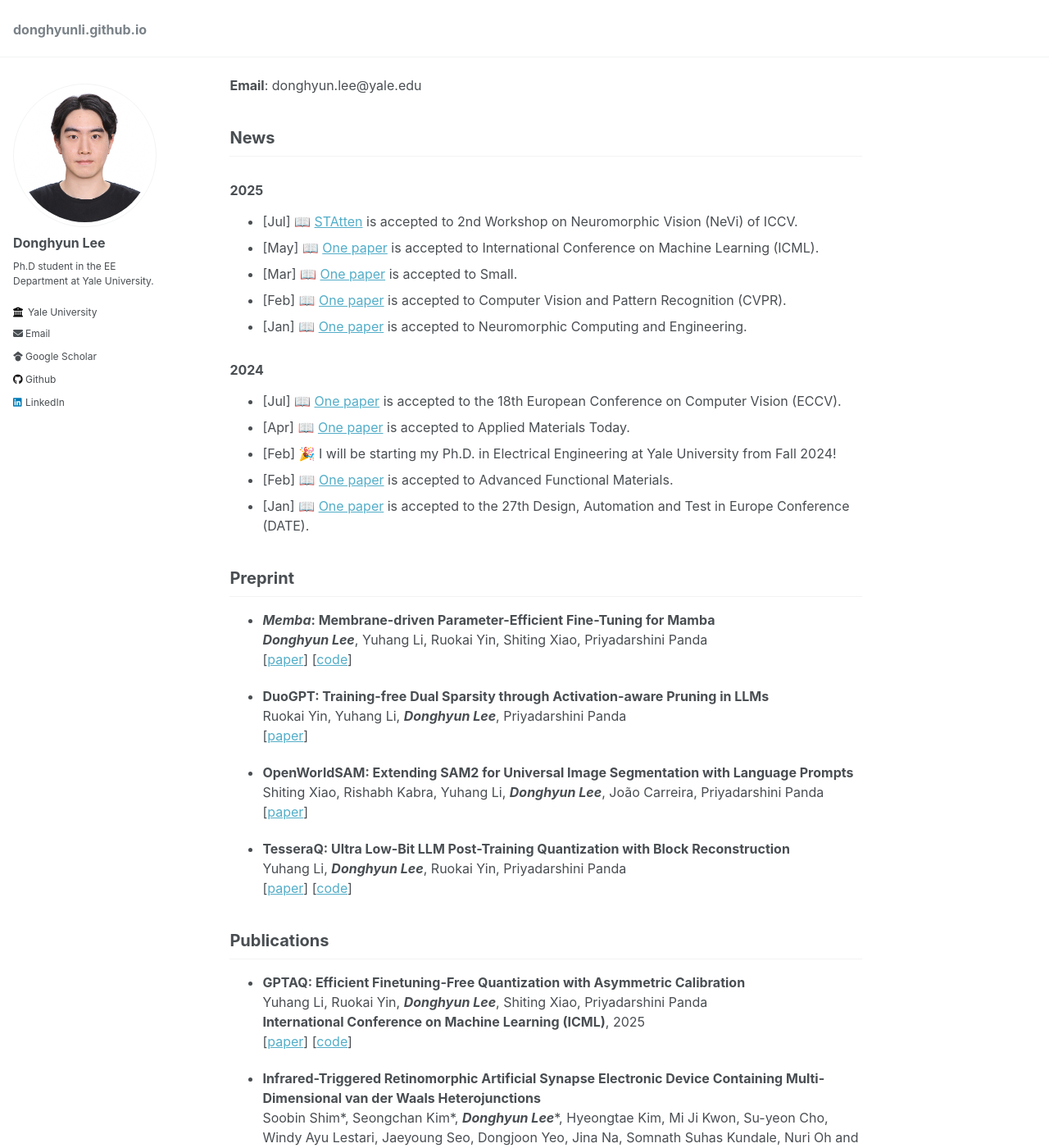
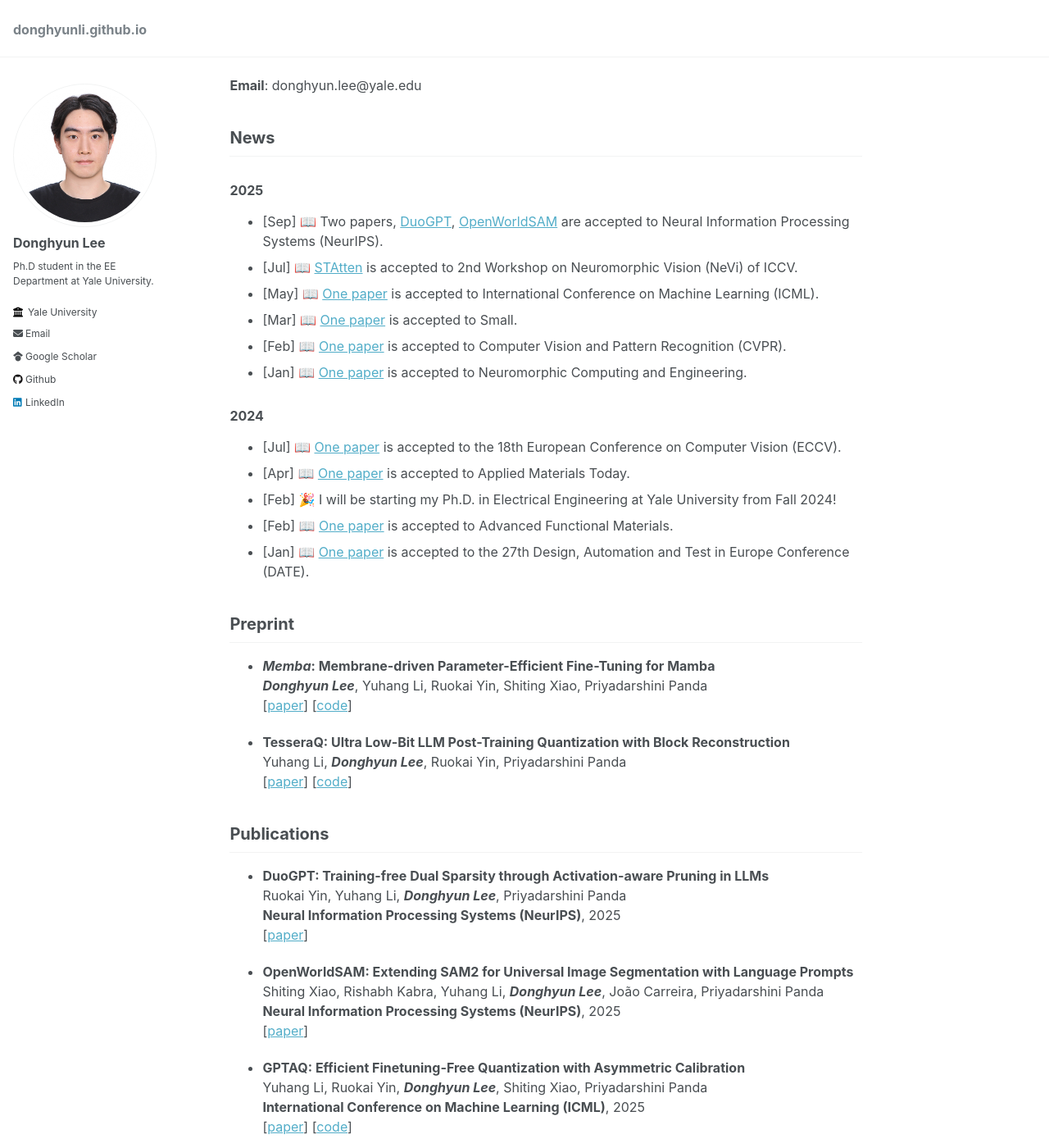
Before and after one commit to donghyunli/donghyunli.github.io, a Jekyll site: the page built from _pages/about.md, in a window 1280 px wide and 1400 px high, scrolled down 257 px. Shown: the whole window at 82% size. Built offline with Jekyll 4.4.1, drawn with Linux system fonts in a browser that asks for light colours.

Commit message:
paper update

```diff
--- a/_pages/about.md
+++ b/_pages/about.md
@@ -20,6 +20,7 @@ I received B.E. degree in Mechanical Engineering Department at Yonsei University
 
 ## News
 ### 2025
+- [Sep] 📖 Two papers, [DuoGPT](https://arxiv.org/pdf/2506.20194), [OpenWorldSAM](https://arxiv.org/pdf/2507.05427) are accepted to Neural Information Processing Systems (NeurIPS).
 - [Jul] 📖 [STAtten](https://openaccess.thecvf.com/content/CVPR2025/papers/Lee_Spiking_Transformer_with_Spatial-Temporal_Attention_CVPR_2025_paper.pdf) is accepted to 2nd Workshop on Neuromorphic Vision (NeVi) of ICCV.
 - [May] 📖 [One paper](https://arxiv.org/pdf/2504.02692) is accepted to International Conference on Machine Learning (ICML).
 - [Mar] 📖 [One paper](https://onlinelibrary.wiley.com/doi/pdf/10.1002/smll.202410892) is accepted to Small.
@@ -38,19 +39,21 @@ I received B.E. degree in Mechanical Engineering Department at Yonsei University
 ***Donghyun Lee***, Yuhang Li, Ruokai Yin, Shiting Xiao, Priyadarshini Panda\\
 [[paper](https://arxiv.org/pdf/2506.18184)] [[code](https://github.com/Intelligent-Computing-Lab-Yale/Memba)]
 
-- **DuoGPT: Training-free Dual Sparsity through Activation-aware Pruning in LLMs**\\
-Ruokai Yin, Yuhang Li, ***Donghyun Lee***, Priyadarshini Panda\\
-[[paper](https://arxiv.org/pdf/2506.20194)]
-
-- **OpenWorldSAM: Extending SAM2 for Universal Image Segmentation with Language Prompts**\\
-Shiting Xiao, Rishabh Kabra, Yuhang Li, ***Donghyun Lee***, João Carreira, Priyadarshini Panda\\
-[[paper](https://arxiv.org/pdf/2507.05427)]
-
 - **TesseraQ: Ultra Low-Bit LLM Post-Training Quantization with Block Reconstruction**\\
 Yuhang Li, ***Donghyun Lee***, Ruokai Yin, Priyadarshini Panda\\
 [[paper](https://arxiv.org/pdf/2410.19103)] [[code](https://github.com/Intelligent-Computing-Lab-Yale/TesseraQ)]
 
 ## Publications
+
+- **DuoGPT: Training-free Dual Sparsity through Activation-aware Pruning in LLMs**\\
+Ruokai Yin, Yuhang Li, ***Donghyun Lee***, Priyadarshini Panda\\
+**Neural Information Processing Systems (NeurIPS)**, 2025\\
+[[paper](https://arxiv.org/pdf/2506.20194)]
+
+- **OpenWorldSAM: Extending SAM2 for Universal Image Segmentation with Language Prompts**\\
+Shiting Xiao, Rishabh Kabra, Yuhang Li, ***Donghyun Lee***, João Carreira, Priyadarshini Panda\\
+**Neural Information Processing Systems (NeurIPS)**, 2025\\
+[[paper](https://arxiv.org/pdf/2507.05427)]
 
 - **GPTAQ: Efficient Finetuning-Free Quantization with Asymmetric Calibration**\\
 Yuhang Li, Ruokai Yin, ***Donghyun Lee***, Shiting Xiao, Priyadarshini Panda\\
```
